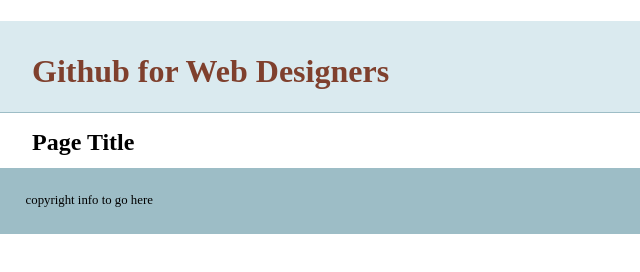
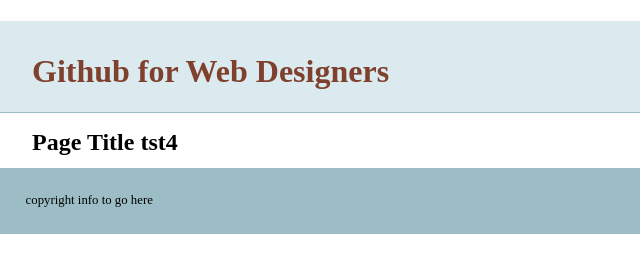
Before and after one commit to pauroses/git-basic, a plain HTML site: page index.html in a window 1280 px wide. Shown: the full height of the page, 0-640 px from the left. Drawn offline with nearby package versions, Linux system fonts and the light colour scheme.

Commit message:
update page title

```diff
--- a/index.html
+++ b/index.html
@@ -19,7 +19,7 @@
     <nav id="pageNav">
     </nav>
     <main>
-        <h2>Page Title</h2>
+        <h2>Page Title tst4</h2>
     </main>
     <footer>copyright info to go here
     </footer>
```
